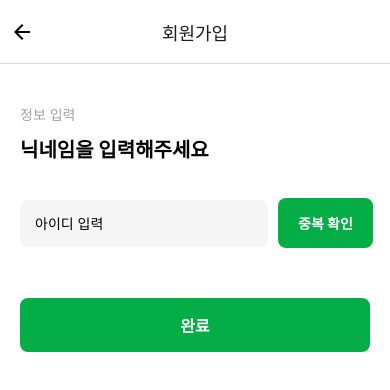
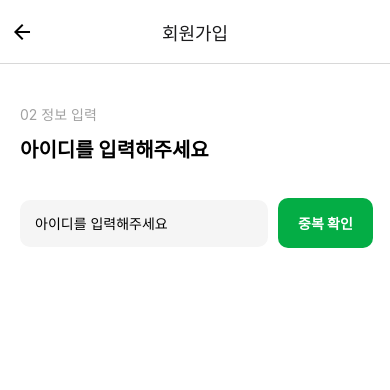
Before and after one commit to Treen-app/front-end, a React Native app in the folder TreenApp/: screen /NicknameCheck in a window 390 px wide. Shown: the top 390 px of the page. Built offline with nearby package versions, Linux system fonts and the light colour scheme.

Commit message:
[ADD] 회원가입 화면 비밀번호 유효성 검사 추가

```diff
--- a/TreenApp/src/pages/NicknameCheckScreen.tsx
+++ b/TreenApp/src/pages/NicknameCheckScreen.tsx
@@ -3,9 +3,12 @@ import { View, Text, TextInput, TouchableOpacity, StyleSheet } from 'react-nativ
 
 const NicknameCheckScreen = () => {
   const [userId, setUserId] = useState('');
-  const [isDuplicate, setIsDuplicate] = useState(null); // null: 초기 상태, true: 중복, false: 사용 가능
+  const [isDuplicate, setIsDuplicate] = useState<boolean | null>(null); // 중복 확인 상태
+  const [isIdChecked, setIsIdChecked] = useState(false); // 아이디 확인 완료 여부
   const [password, setPassword] = useState('');
-  const [isIdChecked, setIsIdChecked] = useState(false); // 아이디 확인이 완료되었는지 상태 관리
+  const [passwordConfirm, setPasswordConfirm] = useState('');
+  const [isPasswordValid, setIsPasswordValid] = useState(false); // 비밀번호 유효성 검사 여부
+  const [isPasswordConfirmed, setIsPasswordConfirmed] = useState(false); // 비밀번호 확인 여부
 
   const checkDuplicate = async () => {
     try {
@@ -26,17 +29,39 @@ const NicknameCheckScreen = () => {
     }
   };
 
+  // 비밀번호 유효성 검사 함수
+  const validatePassword = (password: string) => {
+    const passwordRegex = /^(?=.*[a-zA-Z])(?=.*\d)(?=.*[!@#$%^&*])[A-Za-z\d!@#$%^&*]{8,16}$/;
+    setIsPasswordValid(passwordRegex.test(password)); // 비밀번호가 유효한지 확인
+  };
+
+  // 비밀번호 확인
+  const handlePasswordConfirm = (confirmPassword: string) => {
+    setPasswordConfirm(confirmPassword);
+    // 비밀번호 확인 값과 최초 비밀번호 값이 일치하는지 비교
+    setIsPasswordConfirmed(password === confirmPassword);
+  };
+
+  // 제목을 동적으로 설정하는 부분
+  const getTitle = () => {
+    if (!isIdChecked) {
+      return "아이디를 입력해주세요";
+    }
+    else {
+      return "비밀번호를 입력해주세요";
+    }
+  };
+
+
   return (
     <View style={styles.container}>
-      <Text style={styles.subtitle}>정보 입력</Text>
-      <Text style={styles.title}>
-        닉네임을 입력해주세요
-      </Text>
+      <Text style={styles.subtitle}>02 정보 입력</Text>
+      <Text style={styles.title}>{getTitle()}</Text>
 
       <View style={styles.inputRow}>
         <TextInput
             style={[styles.input, { flex: 1 }]}
-            placeholder="아이디 입력"
+            placeholder="아이디를 입력해주세요"
             value={userId}
             onChangeText={setUserId}
         />
@@ -61,9 +86,52 @@ const NicknameCheckScreen = () => {
         )}
       </View>
 
-      <TouchableOpacity style={styles.submitButton}>
-        <Text style={styles.submitButtonText}>완료</Text>
-      </TouchableOpacity>
+      {isIdChecked && !isDuplicate && (
+        <View>
+          {/* 비밀번호 입력 */}
+          <View style={styles.passwordRow}>
+            <TextInput
+              style={styles.input}
+              placeholder="비밀번호를 입력해주세요"
+              value={password}
+              onChangeText={(text) => {
+                validatePassword(text); // 비밀번호 유효성 검사
+                setPassword(text);
+              }}
+              secureTextEntry
+            />
+            {password && !isPasswordValid && (
+              <Text style={styles.passwordError}>
+                비밀번호는 영어(대문자, 소문자 구분), 숫자, 특수문자를 포함하여 8~16자 이어야 합니다.
+              </Text>
+            )}
+          </View>
+
+          {isPasswordValid && (
+            <View style={styles.passwordRow}>
+              {/* 비밀번호 확인 입력 */}
+              <TextInput
+                style={styles.input}
+                placeholder="비밀번호 확인"
+                value={passwordConfirm}
+                onChangeText={(text) => {
+                  handlePasswordConfirm(text)
+                }}
+                secureTextEntry
+              />
+             {passwordConfirm && !isPasswordConfirmed && (
+              <Text style={styles.passwordError}>비밀번호가 일치하지 않습니다.</Text>
+            )}
+            </View>
+          )}
+        </View>
+      )}
+
+      {isPasswordValid && !isDuplicate && isPasswordValid && isPasswordConfirmed &&(
+        <TouchableOpacity style={styles.submitButton}>
+          <Text style={styles.submitButtonText}>완료</Text>
+        </TouchableOpacity>
+      )}
 
     </View>
   );
@@ -88,18 +156,18 @@ const styles = StyleSheet.create({
   },
   input: {
     backgroundColor: '#F5F5F5',
-    borderRadius: 8,
+    borderRadius: 10,
     padding: 15,
     fontSize: 14,
-    marginBottom: 10,
+    marginBottom: 8,
   },
   button: {
     backgroundColor: '#04AD45',
-    borderRadius: 8,
+    borderRadius: 10,
     paddingVertical: 15,
     paddingHorizontal: 20,
     marginLeft: 10,
-    marginBottom: 10,
+    marginBottom: 8,
   },
   buttonText: {
     color: 'white',
@@ -119,9 +187,17 @@ const styles = StyleSheet.create({
     color: 'green',
     marginTop: 10,
   },
+  passwordRow: {
+    marginBottom: 10,
+  },
+  passwordError: {
+    color: '#04AD45',
+    fontSize: 12,
+    marginTop: 5,
+  },
   submitButton: {
     backgroundColor: '#04AD45',
-    borderRadius: 8,
+    borderRadius: 10,
     padding: 15,
     alignItems: 'center',
     marginTop: 30
```
